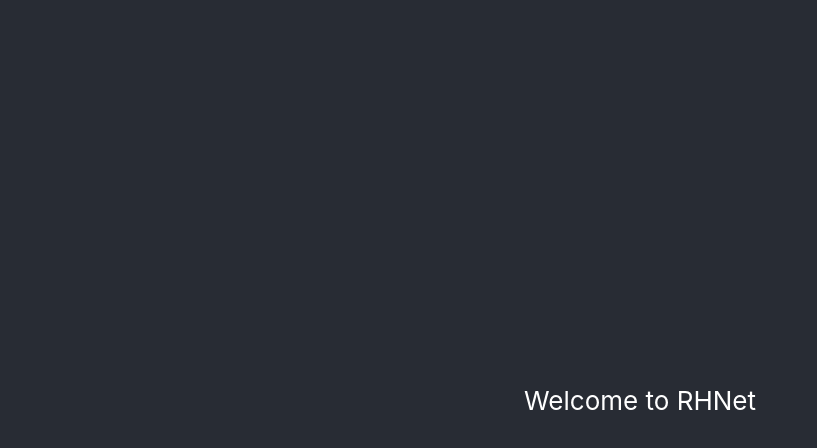
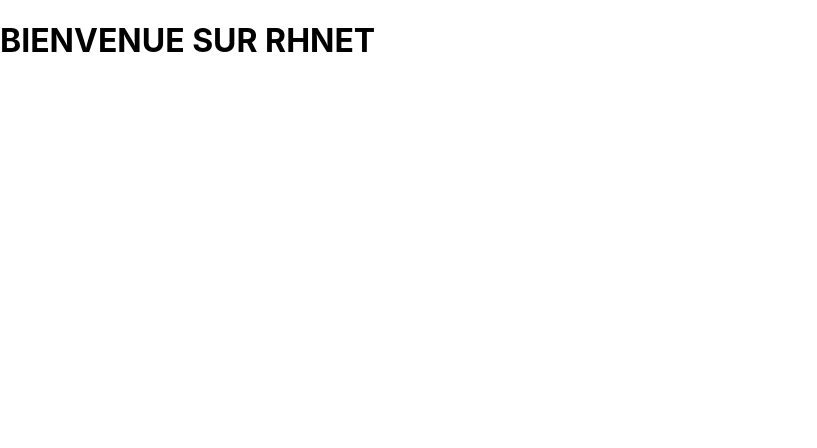
Before and after one commit to Flower-dev/Flore_Malonda_P14_06042022, a React (Create React App) app: page / in a window 1280 px wide. Shown: the top 448 px of the page, without its empty margins (0-817 px from the left). Built offline with nearby package versions, Linux system fonts and the light colour scheme.

Commit message:
Creating Routes app

```diff
--- a/package.json
+++ b/package.json
@@ -10,6 +10,7 @@
     "react-dom": "^18.0.0",
     "react-router-dom": "^6.3.0",
     "react-scripts": "5.0.0",
+    "sass": "^1.50.0",
     "web-vitals": "^2.1.4"
   },
   "scripts": {
--- a/src/App.js
+++ b/src/App.js
@@ -1,14 +1,11 @@
-import './App.css';
+import { BrowserRouter } from "react-router-dom";
+import Router from './routes/routes'
 
 function App() {
   return (
-    <div className="App">
-      <header className="App-header">
-        <p>
-          Welcome to RHNet
-        </p>
-      </header>
-    </div>
+    <BrowserRouter>
+      <Router/>
+    </BrowserRouter>
   );
 }
 
--- a/src/index.js
+++ b/src/index.js
@@ -1,6 +1,6 @@
 import React from 'react';
 import ReactDOM from 'react-dom';
-import './index.css';
+import './index.scss';
 import App from './App';
 import reportWebVitals from './reportWebVitals';
 
--- /dev/null
+++ b/src/pages/EmployeeList.js
@@ -0,0 +1,5 @@
+export default function EmployeeList() {
+    return (
+        <h1>PAGE LISTE EMPLOYES</h1>
+    )
+}
--- /dev/null
+++ b/src/pages/Home.js
@@ -0,0 +1,5 @@
+export default function Home() {
+    return (
+        <h1>BIENVENUE SUR RHNET</h1>
+    )
+}
--- /dev/null
+++ b/src/routes/routes.js
@@ -0,0 +1,15 @@
+import { Routes, Route } from 'react-router-dom';
+// views
+import Home from '../pages/Home';
+import EmployeeList from '../pages/EmployeeList';
+
+// -------------------------------
+
+export default function Router() {
+    return (
+        <Routes>
+            <Route path= '/' element={<Home/>}/>
+            <Route path= 'employeeList' element={<EmployeeList/>}/>
+        </Routes>
+    )
+}
```
Also changed, not shown: src/index.scss (renamed from src/index.css), 1 other file (tests, documents, lock files or other folders).
